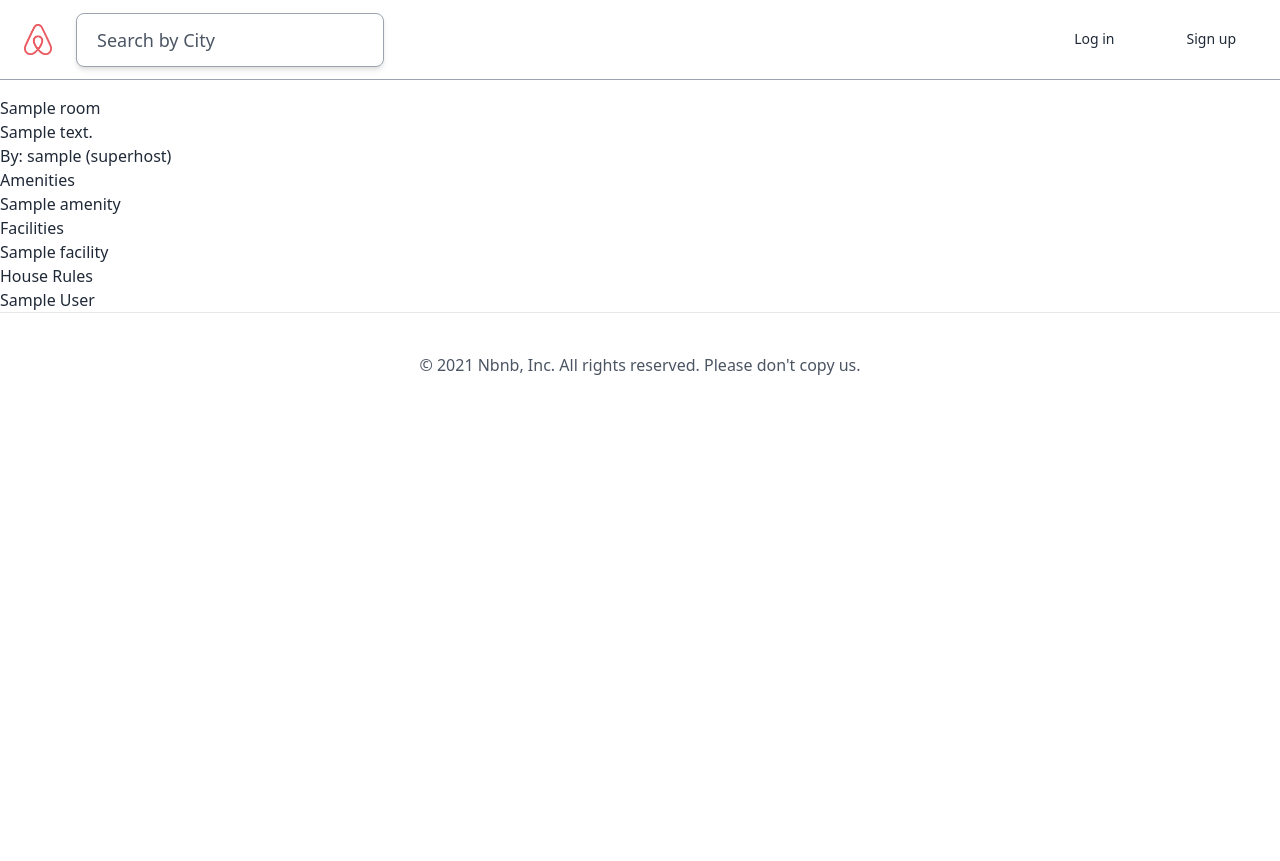
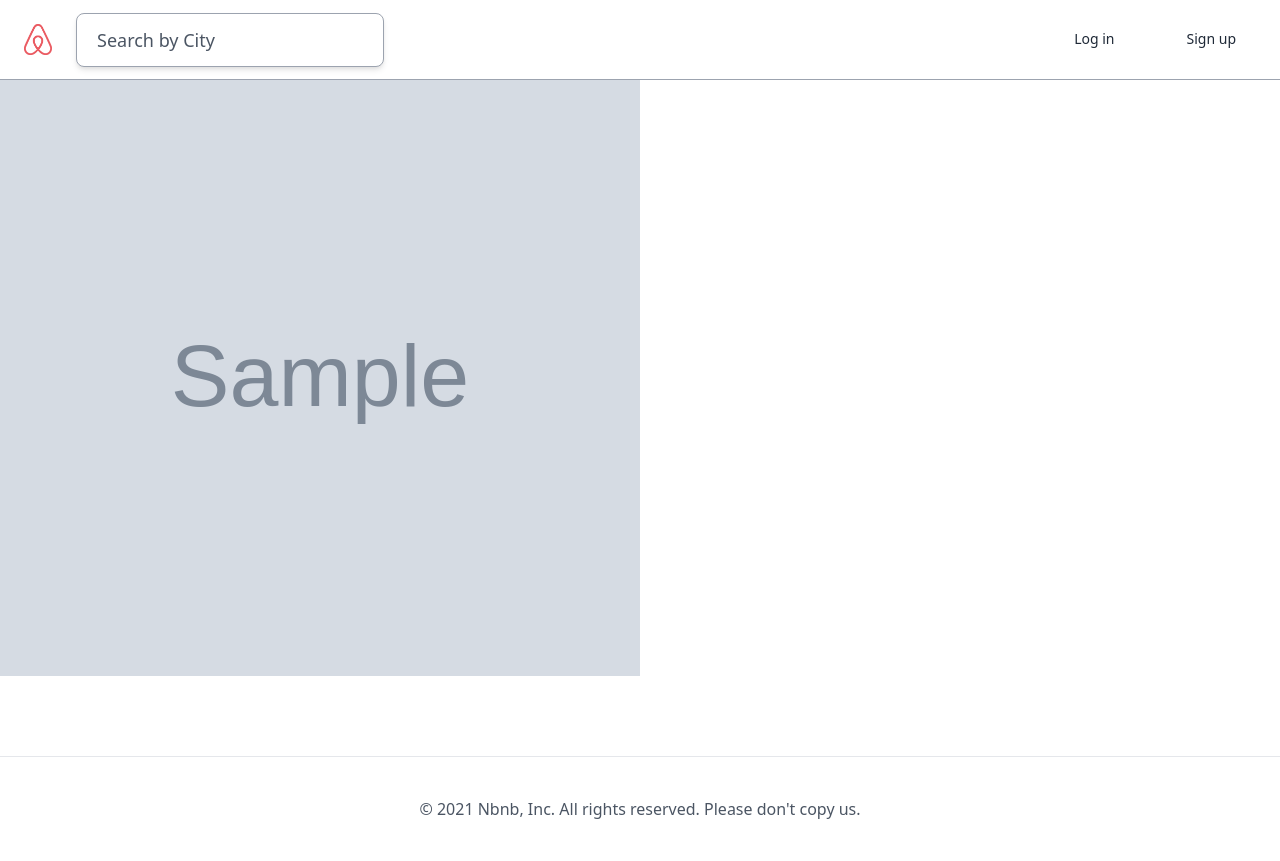
Before and after one commit to mico-it/airbnb-clone, a Django app: page /rooms/1 in a window 1280 px wide. Before the commit the page ends 375 px from the top, so only its background shows below. Run offline with Django 3.2, Linux system fonts and the light colour scheme; tables that the repository leaves empty hold one stand-in row (values such as "Sample post"); grey boxes marked "Sample" are stand-in pictures; style sheets or scripts are compiled from the project's sources; some libraries are stand-ins or nearby versions.

Commit message:
20210720

```diff
--- a/rooms/models.py
+++ b/rooms/models.py
@@ -109,3 +109,7 @@ class Room(core_models.TimeStampedModel):
     def first_photo(self):
         (photo,) = self.photos.all()[:1]
         return photo.file.url
+
+    def get_next_four_photos(self):
+        photos = self.photos.all()[1:5]
+        return photos
--- a/templates/rooms/room_detail.html
+++ b/templates/rooms/room_detail.html
@@ -1,37 +1,18 @@
 {% extends "base.html" %}
 
 {% block page_title %}
-{{room.name}}
+    {{room.name}}
 {% endblock page_title %}
 
 {% block content %}
-<div>
-    <h1>{{room.name}}</h1>
-    <h3>{{room.description}}</h3>
-</div>
-<div>
-    <h2>By: <a href="{{room.host.get_absolute_url}}">{{room.host.username}}</a>
-        {% if room.host.superhost %}
-        (superhost)
-        {% endif %}
-    </h2>
-    <h3>Amenities</h3>
-    <ul>
-        {% for a in room.amenities.all %}
-        <li>{{a}}</li>
-        {% endfor %}
-    </ul>
-    <h3>Facilities</h3>
-    <ul>
-        {% for f in room.facilities.all %}
-        <li>{{f}}</li>
-        {% endfor %}
-    </ul>
-    <h3>House Rules</h3>
-    <ul>
-        {% for r in room.house_rules.all %}
-        <li>{{r}}</li>
-        {% endfor %}
-    </ul>
-</div>
+
+    <div class="container max-w-full h-75vh mb-20 -mt-5 flex">
+        <div class="h-full w-1/2 bg-center bg-cover" style="background-image:url('{{room.first_photo}}')"></div>
+        <div class="h-full w-1/2 flex flex-wrap">
+            {% for photo in room.get_next_four_photos %}
+                <div class="w-1/2 h-auto bg-center bg-cover border-gray-700 border" style="background-image:url('{{photo.file.url}}')"></div>
+            {% endfor %}
+        </div>
+    </div>
+
 {% endblock content %}
```
